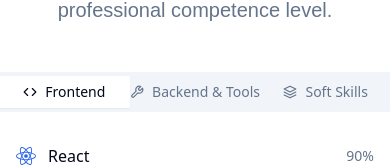
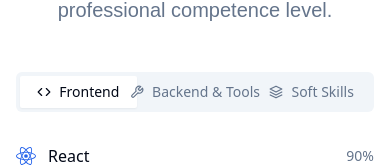
Before and after one commit to BEREKOUTOU/portefeuille, a React (Vite) app: page /portefeuille/skills in a window 390 px wide. Shown: the part 184-351 px from the top of the page. Built offline with nearby package versions, Linux system fonts and the light colour scheme; a web font is replaced by a local one.

Commit message:
fix: Adjust minimum width of TabsList in Skills component for better responsiveness

```diff
--- a/src/pages/Skills.tsx
+++ b/src/pages/Skills.tsx
@@ -228,7 +228,7 @@ export default function Skills() {
             <motion.div variants={itemVariants} className="mb-16">
               <Tabs defaultValue="frontend" className="w-full">
                 <div className="flex justify-center mb-8">
-                  <TabsList className="grid min-w-[400px] grid-cols-3">
+                  <TabsList className="grid min-w-[321px] grid-cols-3">
                     {skillCategories.map((category) => (
                       <TabsTrigger key={category.name} value={category.name.toLowerCase().replace(/\s+/g, '')}>
                         <span className="flex items-center">
```
